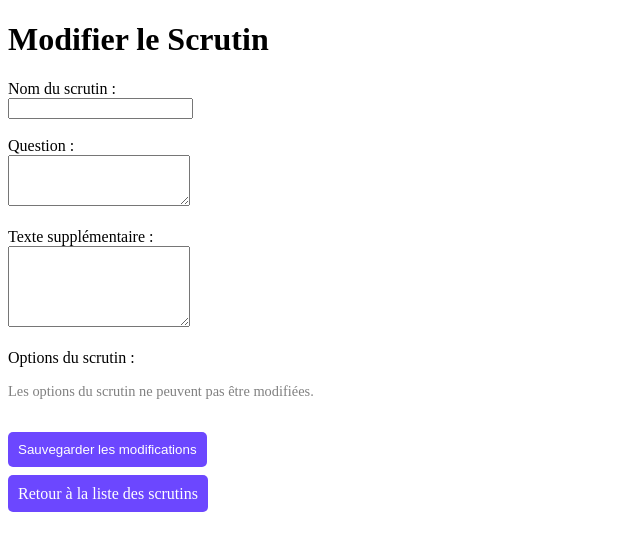
After one commit to fouuuadi/PyVote, a Flask app: template templates/edit_ballot.html in a window 1280 px wide. The commit adds this page. Shown: the top 551 px of the page, without its empty margins (0-640 px from the left). Run offline with Flask 3, Linux system fonts and the light colour scheme; the template is opened without the code that fills it, so the values that code supplies are empty.

Commit message:
config edit

```diff
--- /dev/null
+++ b/templates/edit_ballot.html
@@ -0,0 +1,55 @@
+<!DOCTYPE html>
+<html lang="en">
+<head>
+    <meta charset="UTF-8">
+    <meta name="viewport" content="width=device-width, initial-scale=1.0">
+    <title>Modifier le Scrutin</title>
+</head>
+<body>
+    <h1>Modifier le Scrutin</h1>
+
+    <!-- Formulaire pour modifier le scrutin -->
+    <form method="POST" action="{{ url_for('ballot.edit_ballot', ballot_id=ballot._id) }}">
+        <!-- Nom du scrutin -->
+        <label for="name_poll">Nom du scrutin :</label><br>
+        <input type="text" id="name_poll" name="name_poll" value="{{ ballot.name_poll }}" {% if ballot.is_public %}disabled{% endif %} required>
+        <br><br>
+
+        <!-- Question -->
+        <label for="poll_question">Question :</label><br>
+        <textarea id="poll_question" name="poll_question" rows="3" {% if ballot.is_public %}disabled{% endif %} required>{{ ballot.poll_question }}</textarea>
+        <br><br>
+
+        <!-- Texte supplémentaire -->
+        <label for="poll_text">Texte supplémentaire :</label><br>
+        <textarea id="poll_text" name="poll_text" rows="5" {% if ballot.is_public %}disabled{% endif %} required>{{ ballot.poll_text }}</textarea>
+        <br><br>
+
+        <!-- Affichage des options (non modifiables) -->
+        <label>Options du scrutin :</label><br>
+        <ul>
+            {% for option in ballot.options %}
+            <li>{{ option }}</li>
+            {% endfor %}
+        </ul>
+        <p style="color: gray; font-size: 0.9em;">Les options du scrutin ne peuvent pas être modifiées.</p>
+        <br>
+
+        <!-- Bouton pour soumettre les modifications -->
+        <button type="submit" {% if ballot.is_public %}disabled{% endif %} style="padding: 10px; background-color: #6c47ff; color: white; text-decoration: none; border: none; border-radius: 5px;">
+            Sauvegarder les modifications
+        </button>
+    </form>
+
+    <!-- Message si le scrutin est public -->
+    {% if ballot.is_public %}
+    <p style="color: red;">Ce scrutin est déjà public. Les modifications ne sont plus possibles.</p>
+    {% endif %}
+
+    <br>
+    <!-- Lien pour revenir à la liste des scrutins -->
+    <a href="{{ url_for('ballot.view_ballots') }}" style="padding: 10px; background-color: #6c47ff; color: white; text-decoration: none; border: none; border-radius: 5px;">
+        Retour à la liste des scrutins
+    </a>
+</body>
+</html>
--- a/templates/view_ballots.html
+++ b/templates/view_ballots.html
@@ -54,6 +54,10 @@
             Fin : {{ ballot.end_date }}<br>
             Type de vote : {{ ballot.type_vote }}<br>
             {% if ballot.status == "Open" %}
+            <a href="{{ url_for('ballot.edit_ballot', ballot_id=ballot._id) }}" style="padding: 2px; background-color: #4CAF50; color: white; text-decoration: none; border: none; border-radius: 3px;">
+                Modifier un scrutin
+            </a>
+            <br>
             <a href="{{ url_for('ballot.vote_page', ballot_id=ballot._id) }}" style="padding: 2px; background-color: #4CAF50; color: white; text-decoration: none; border: none; border-radius: 3px;">
                 Participer au vote
             </a>
```
